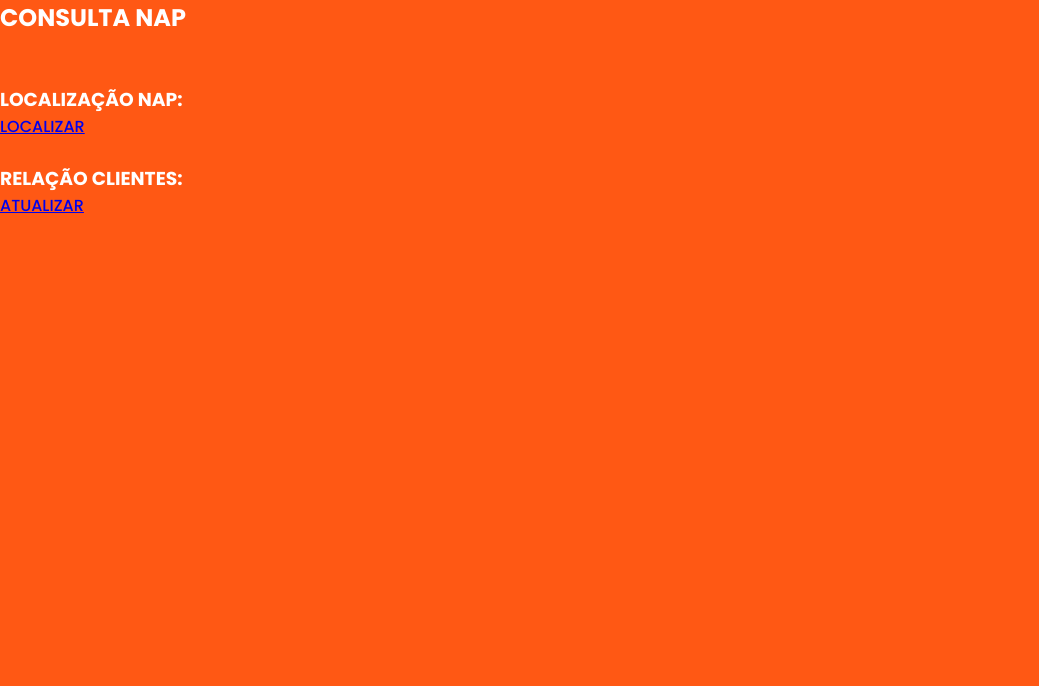
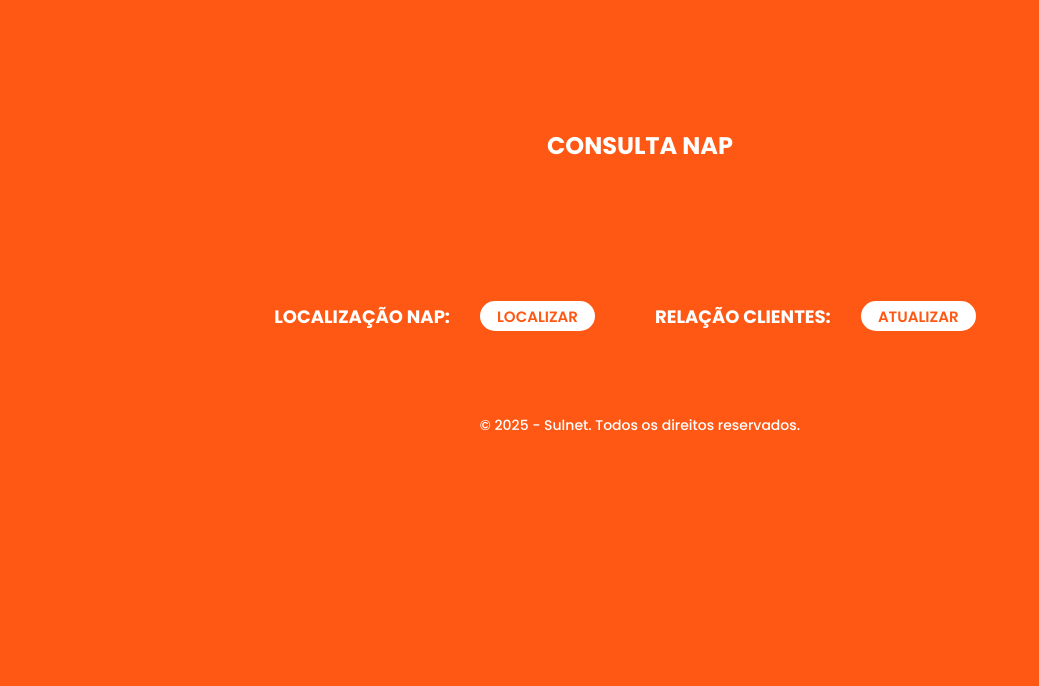
Before and after one commit to RonaldNoetzold/app-consulta-nap, a PHP site: page /public/view/relacao.html in a window 1280 px wide. Shown: the top 686 px of the page, without its empty margins (0-1039 px from the left). Before the commit the page ends 213 px from the top, so only its background shows below. Run offline with PHP 8.4, Linux system fonts and the light colour scheme.

Commit message:
alterações base
configuração do footer, posicionamento de botoes e informação da pagina de relação onde o usuario atualiza a relação e busca a localização do maps

```diff
--- a/public/css/index_style.css
+++ b/public/css/index_style.css
@@ -63,3 +63,9 @@ form{
     border: none;
     height: 27px;
 }
+.footer {
+    display: flex;
+    justify-content: center;
+    align-items: flex-end;
+    font-size: 14px;
+}
--- a/public/css/relacao_nap.css
+++ b/public/css/relacao_nap.css
@@ -11,3 +11,59 @@ body {
     font-weight: 500;
     font-style: normal;
 }
+.titulo_consulta{
+    display: flex;
+    justify-content: center;
+    margin: 10%;
+    color: white;
+    font-size: 24px;
+}
+.login__conteudo{
+    margin: 5%;
+    display: flex;
+    flex-direction: row;
+    align-items: center;
+    justify-content: center;
+    align-content: center;
+    gap: 10px 30px;
+}
+.titulo_botoes{
+    display: flex;
+    flex-direction: column;
+    align-items: center;
+    color: white;
+    font-size: 18px;
+}
+.botao_localizar{
+    display: flex;
+    align-items: center;
+    justify-content: center;
+    text-decoration: none;
+    color: #FF5814;
+    font-size: 15px;
+    font-weight: 600;
+    background-color: white;
+    width: 115px;
+    height: 30px;
+    border-radius: 15px;
+}
+.botao_atualizar{
+    display: flex;
+    align-items: center;
+    justify-content: center;
+    text-decoration: none;
+    color: #FF5814;
+    font-size: 15px;
+    font-weight: 600;
+    background-color: white;
+    width: 115px;
+    height: 30px;
+    border-radius: 15px;
+}
+.footer {
+    display: flex;
+    justify-content: center;
+    align-items: flex-end;
+    padding: 10px 10px;
+    font-size: 14px;
+}
--- a/public/view/consulta.html
+++ b/public/view/consulta.html
@@ -25,5 +25,8 @@
                     <!--<button type="submit">Consultar</button>-->
         </section>
     </main>
+        <footer class="footer">
+        <p>&copy; 2025 - Sulnet. Todos os direitos reservados.</p>
+    </footer>
 </body>
 </html>
--- a/public/view/index.html
+++ b/public/view/index.html
@@ -28,5 +28,8 @@
                 <a class="botao" href="consulta.html">LOGIN</a>
     </section>
     </main>
+    <footer class="footer">
+        <p>&copy; 2025 - Sulnet. Todos os direitos reservados.</p>
+    </footer>
 </body>
 </html>
--- a/public/view/relacao.html
+++ b/public/view/relacao.html
@@ -13,28 +13,22 @@
 <body>
     <header></header>
     <main class="relacao">
+        <h2 class="titulo_consulta">CONSULTA NAP</h2>
     <section class="login__conteudo">
-        <h2 class="titulo_home">CONSULTA NAP</h2>
             <br><br>
-        <h3>LOCALIZAÇÃO NAP:</h3>
+        <h3 class="titulo_botoes">LOCALIZAÇÃO NAP:</h3>
             <a class="botao_localizar" href="https://site.sulnet.com.br/">LOCALIZAR</a>
                 <br><br>
-        <h3>RELAÇÃO CLIENTES:</h3>
+        <h3 class="titulo_botoes">RELAÇÃO CLIENTES:</h3>
             <a class="botao_atualizar" href="https://site.sulnet.com.br/">ATUALIZAR</a>
                 <br><br>
         <div>
 
         </div>
-       <!-- <form class="login-box" action="#" method="post">
-            <label for="username">Usuário:</label>
-            <input class="box_login" type="text" id="username" name="username" required>
-                <br><br>
-            <label for="password">Senha:</label>
-            <input class="box_login" type="password" id="password" name="password" required>
-        </form>
-                <a class="botao" href="consulta.html">LOGIN</a> -->
     </section>
     </main>
-    <footer></footer>
+    <footer class="footer">
+        <p>&copy; 2025 - Sulnet. Todos os direitos reservados.</p>
+    </footer>
 </body>
 </html>
```
Also changed, not shown: public/css/consulta_nap.css (+7 -0 lines).
